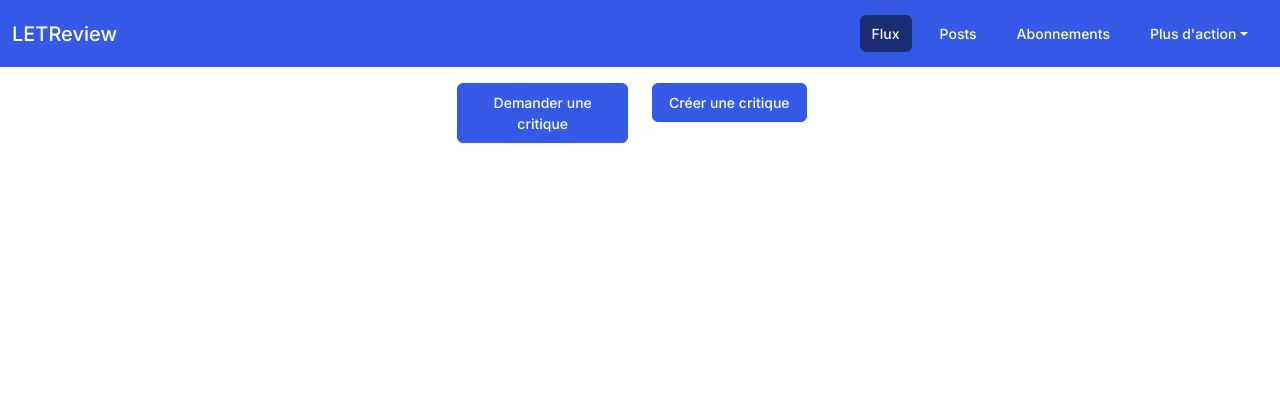
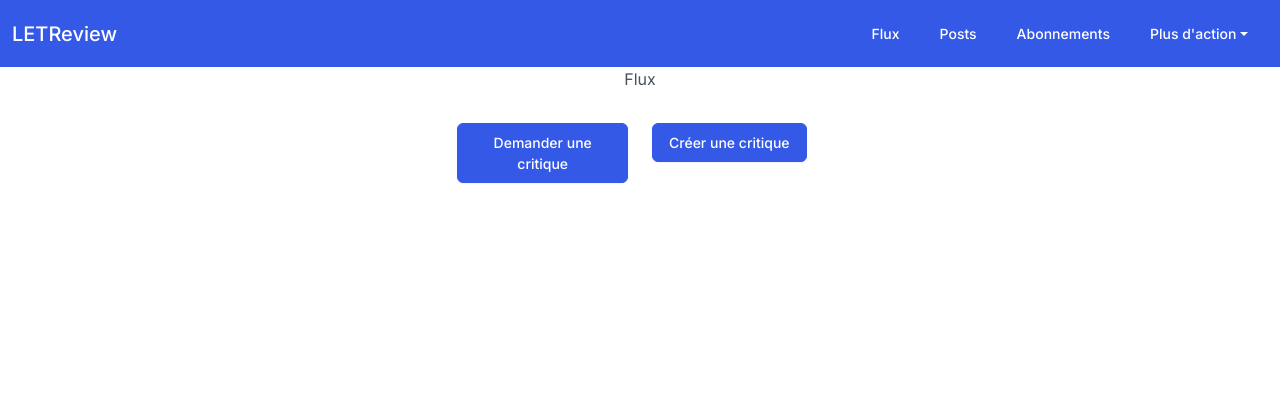
Before and after one commit to motaALI/P9_OCR, a Django app: page /feed/ in a window 1280 px wide. Shown: the top 420 px of the page. Run offline with Django 4.2, Linux system fonts and the light colour scheme; the visitor is signed in with stand-in values (Sample User, id 1); data that the repository does not hold is empty; some libraries are stand-ins or nearby versions.

Commit message:
[FIX] path title added

```diff
--- a/templates/base.html
+++ b/templates/base.html
@@ -21,7 +21,7 @@
     <div class="collapse navbar-collapse flex-grow-1 text-right" id="navbarColor01">
       <ul class="navbar-nav ms-auto flex-nowrap">
         <li class="nav-item">
-          <a class="nav-link active" href="{% url 'feed' %}">Flux
+          <a class="nav-link" href="{% url 'feed' %}">Flux
             <span class="visually-hidden">(current)</span>
           </a>
         </li>
--- a/templates/tickets/feed.html
+++ b/templates/tickets/feed.html
@@ -11,6 +11,9 @@
     <link rel="stylesheet" href="{% static 'css/bootstrap.min.css' %}">
 </head>
 <body>
+    <div class="row">
+        <p class="d-flex justify-content-center"> Flux</p>
+    </div>
     <div class="d-flex justify-content-center py-3">
         <div class="row">
             <div class="col align-items-baseline">
--- a/templates/users/subscription.html
+++ b/templates/users/subscription.html
@@ -14,6 +14,9 @@
 </head>
 
 <body>
+    <div class="row">
+        <p class="d-flex justify-content-center"> Abondement</p>
+    </div>
     <div class="d-flex justify-content-center min-vh-100">
         <div class="col-md-8">
             <!-- Column -->
```
